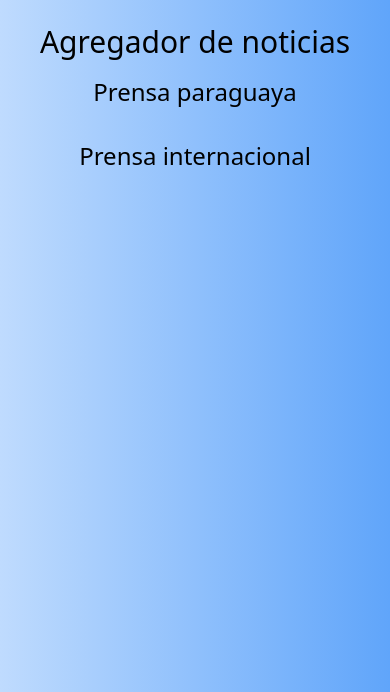
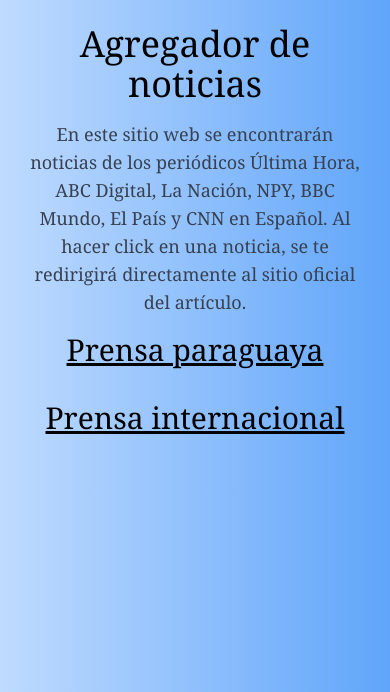
Before and after one commit to paezdavid/agregador-noticias, a Flask app: page / in a window 390 px wide. Shown: the top 692 px of the page. Run offline with Flask 2, Linux system fonts and the light colour scheme; data that the repository does not hold is empty; some libraries are stand-ins or nearby versions.

Commit message:
made it responsive

```diff
--- a/templates/index.html
+++ b/templates/index.html
@@ -4,16 +4,19 @@
     <meta charset="UTF-8">
     <meta http-equiv="X-UA-Compatible" content="IE=edge">
     <meta name="viewport" content="width=device-width, initial-scale=1.0">
-    <title>Aggregator</title>
+    <title>Noticias | Prensa PY - Prensa Internacional</title>
     <script src="https://cdn.tailwindcss.com"></script>
 </head>
 <body class="p-6 bg-gradient-to-r from-blue-200 to-blue-400">
-   <div class="titlee center max-w-xl mx-auto">
-       <h2 class="text-3xl mb-4 text-center">Agregador de noticias</h2>
-       <h2 class="text-2xl mb-4 text-center">Prensa paraguaya</h2>
+   <div class="font-serif center max-w-xl mx-auto">
+       <h2 class="text-4xl mb-4 text-center">Agregador de noticias</h2>
+       <p class="text-lg text-center text-gray-700 mb-4">
+            En este sitio web se encontrarán noticias de los periódicos Última Hora, ABC Digital, La Nación, NPY, BBC Mundo, El País y CNN en Español. Al hacer click en una noticia, se te redirigirá directamente al sitio oficial del artículo.
+       </p>
+       <h2 class="text-3xl underline mb-4 text-center">Prensa paraguaya</h2>
    </div>
 
-   <div class="grid grid-cols-4 col-span-2 grid-rows-4 mb-4">
+   <div class="grid grid-cols-1 col-span-2 grid-rows-1 mb-4 sm:grid-cols-2 sm:grid-rows-2 md:grid-cols-4 md:grid-rows-4">
 
        {% for noticia in data["prensa_py"] %}
         <div class="grid m-2 elemento-noticia">
@@ -22,7 +25,7 @@
                     <a href="{{ noticia.url_noticia }}" class="focus:outline-none">
                     <span class="absolute inset-0" aria-hidden="true"></span>
                     <h3 class="text-sm font-medium mb-2">{{ noticia["noticia_encabezado"] }}</h3>
-                    <p class="truncate text-sm text-gray-700 diario_marca">{{ noticia["diario_marca"] }}</p>
+                    <p class="truncate text-sm text-gray-700">{{ noticia["diario_marca"] }}</p>
                     </a>
                 </div>
             </div>
@@ -34,10 +37,10 @@
    </div>
 
    <div class="titlee center max-w-xl mx-auto">
-    <h2 class="text-2xl mb-4 text-center">Prensa internacional</h2>
+    <h2 class="font-serif underline text-3xl mb-4 text-center">Prensa internacional</h2>
 </div>
 
-<div class="grid grid-cols-4 col-span-2 grid-rows-4">
+<div class="grid grid-cols-1 col-span-2 grid-rows-1 mb-4 sm:grid-cols-2 sm:grid-rows-2 md:grid-cols-4 md:grid-rows-4">
 
     {% for noticia in data["prensa_inter"] %}
      <div class="grid m-2 elemento-noticia">
@@ -46,7 +49,7 @@
                  <a href="{{ noticia.url_noticia }}" class="focus:outline-none">
                  <span class="absolute inset-0" aria-hidden="true"></span>
                  <h3 class="text-sm font-medium mb-2">{{ noticia["noticia_encabezado"] }}</h3>
-                 <p class="truncate text-sm text-gray-700 diario_marca">{{ noticia["diario_marca"] }}</p>
+                 <p class="truncate text-sm text-gray-700">{{ noticia["diario_marca"] }}</p>
                  </a>
              </div>
          </div>
@@ -57,15 +60,5 @@
 
 </div>
 
-   <script>
-    const diario_marca = document.querySelectorAll(".diario_marca")
-    const elemento_noticia = document.querySelectorAll(".elemento-noticia")
-
-   </script>
-
-
-
-
-
 </body>
 </html>
```
